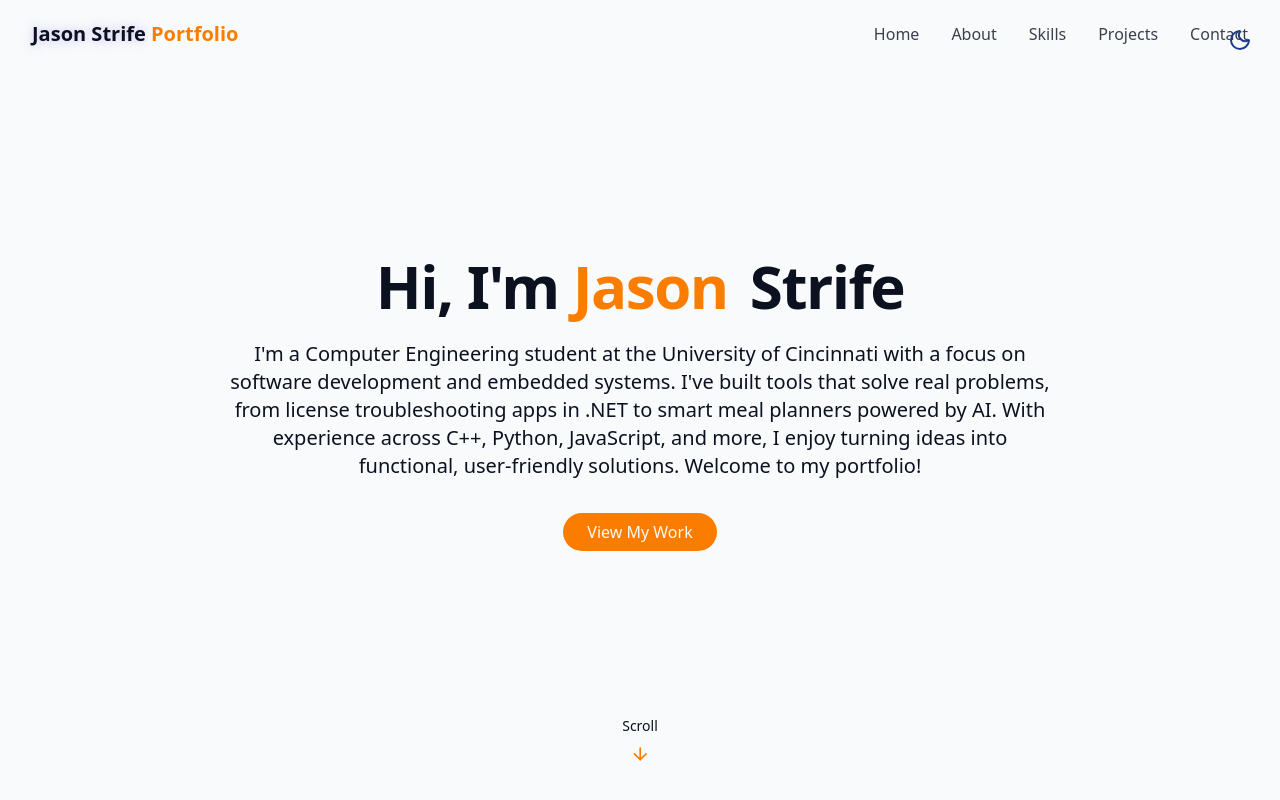
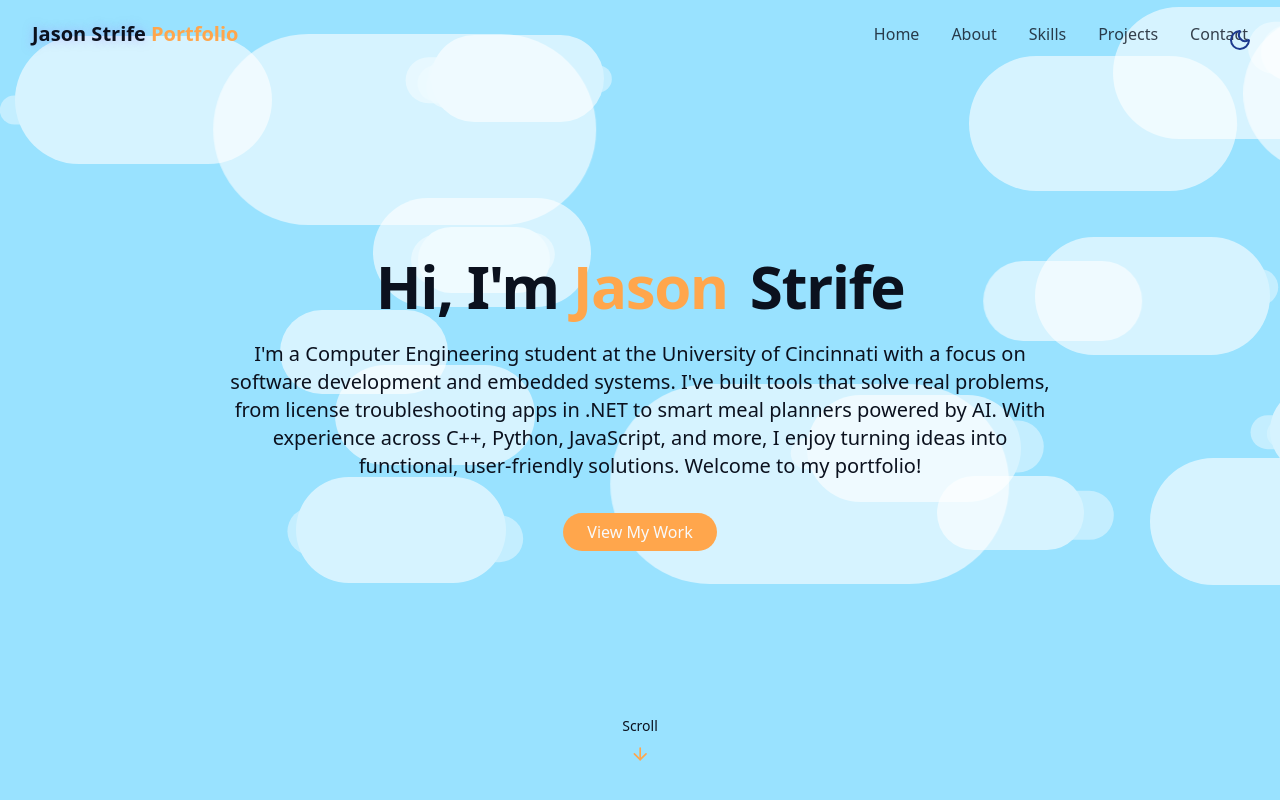
Before and after one commit to strifeja/react-tailwind-personal-portfolio, a React (Vite) app: page / in a window 1280 px wide. Shown: the top 800 px of the page. Built offline with nearby package versions, Linux system fonts and the light colour scheme.

Commit message:
CloudBackground and css styling

```diff
--- a/src/Components/CloudBackground.jsx
+++ b/src/Components/CloudBackground.jsx
@@ -1,5 +1,103 @@
+import { useEffect, useState } from "react";
 
 
 export const CloudBackground = () => {
-    return <div></div>;
+    const [clouds, setClouds] = useState([]);
+    const [movingClouds, setMovingClouds] = useState([]);
+
+    useEffect(() => {
+        generateClouds();
+        generateMovingClouds();
+
+        const handleResize = () => {
+            generateClouds();
+        };
+
+        window.addEventListener('resize', handleResize);
+
+        return () => window.removeEventListener("resize", handleResize);
+    }, []);
+
+    const generateClouds = () => {
+        const newClouds = Array.from({ length: 15 }, (_, i) => ({
+            id: i,
+            size: Math.random() * 200 + 100,
+            top: Math.random() * 60,
+            left: Math.random() * 100,
+            duration: Math.random() * 40 + 30,
+        }));
+        setClouds(newClouds);
+    };
+
+    const generateMovingClouds = () => {
+        const numberOfMovingClouds = 4;
+        const newMovingClouds = [];
+
+        for (let i = 0; i < numberOfMovingClouds; i++) {
+            newMovingClouds.push({
+                id: i,
+                size: Math.random() * 300 + 100,
+                top: Math.random() * 60,
+                left: Math.random() * 100,
+                delay: Math.random() * 15,
+                animationDuration: 25,
+            });
+        }
+
+
+        setMovingClouds(newMovingClouds);
+    };
+
+    return (
+        <div className="fixed inset-0 overflow-hidden pointer-events-none z-0">
+            {clouds.map((cloud) => (
+                <div
+                    key={cloud.id}
+                    className="cloud"
+                    style={{
+                        width: cloud.size + "px",
+                        height: cloud.size / 2 + "px",
+                        top: cloud.top + "%",
+                        left: cloud.left + "%",
+                        animationDuration: cloud.animationDuration + "s",
+                    }}
+                >
+
+                    {Array.from({ length: Math.floor(Math.random() * 3) + 3 }).map((_, i) => {
+                        const puffSize = Math.random() * 0.9 + 0.9; // 0.6x to 1.2x
+                        const offsetX = Math.random() * 100 - 50; // -50 to +50%
+                        const offsetY = Math.random() * 20 - 10;  // slight vertical offset
+                        return (
+                            <div
+                                key={i}
+                                className="cloud-puff"
+                                style={{
+                                    width: `${puffSize * 40}px`,
+                                    height: `${puffSize * 30}px`,
+                                    left: `${50 + offsetX}%`,
+                                    top: `${50 + offsetY}%`,
+                                    transform: `translate(-50%, -50%)`,
+                                }}
+                            />
+                        );
+                    })}
+                </div>
+            ))}
+
+            {movingClouds.map((movingCloud) => (
+                <div
+                    key={movingCloud.id}
+                    className="movingCloud animate-movingcloud"
+                    style={{
+                        width: movingCloud.size + "px",
+                        height: movingCloud.size / 2 + "px",
+                        left: movingCloud.left + "%",
+                        top: movingCloud.top + "%",
+                        animationDelay: movingCloud.delay,
+                        animationDuration: movingCloud.animationDuration + "s",
+                    }}
+                />
+            ))}
+        </div>
+    );
 };
--- a/src/index.css
+++ b/src/index.css
@@ -18,6 +18,7 @@
   --animate-fade-in-delay-3: fade-in 0.7s ease-out 0.6s forwards;
   --animate-fade-in-delay-4: fade-in 0.7s ease-out 0.8s forwards;
   --animate-meteor: meteor 5s linear infinite;
+  --animate-movingcloud: movingCloud 25s linear infinite;
 
   @keyframes float {
     0%
@@ -60,17 +61,25 @@
       opacity: 0;
     }
   }
+  @keyframes movingCloud {
+    0% {
+      transform: translateX(0px);
+    }
+    100% {
+      transform: translateX(500px);
+    }
+  }
 
 }
 
 @layer base {
   :root {
-    --background: 210 40% 98%;
+    --background: 197 100% 80%;
     --foreground: 222 47% 8%;
 
     --card: 0 0% 100%;
 
-    --primary: 30 100% 49%;
+    --primary: 30 100% 65%;
     --primary-foreground: 210 40% 98%;
 
     --border: 214 32% 91%;
@@ -155,6 +164,18 @@
   box-shadow: 0 0 10px 5px rgba(255, 255, 255, 0.3)
 }
 
+@utility cloud {
+  @apply absolute bg-white rounded-full opacity-60;
+}
+
+@utility cloud-puff {
+  @apply absolute bg-white rounded-full opacity-70;
+}
+
+@utility movingCloud {
+  @apply absolute bg-white rounded-full opacity-60;
+}
+
 #root {
   max-width: 100%;
   margin: 0 auto;
```
